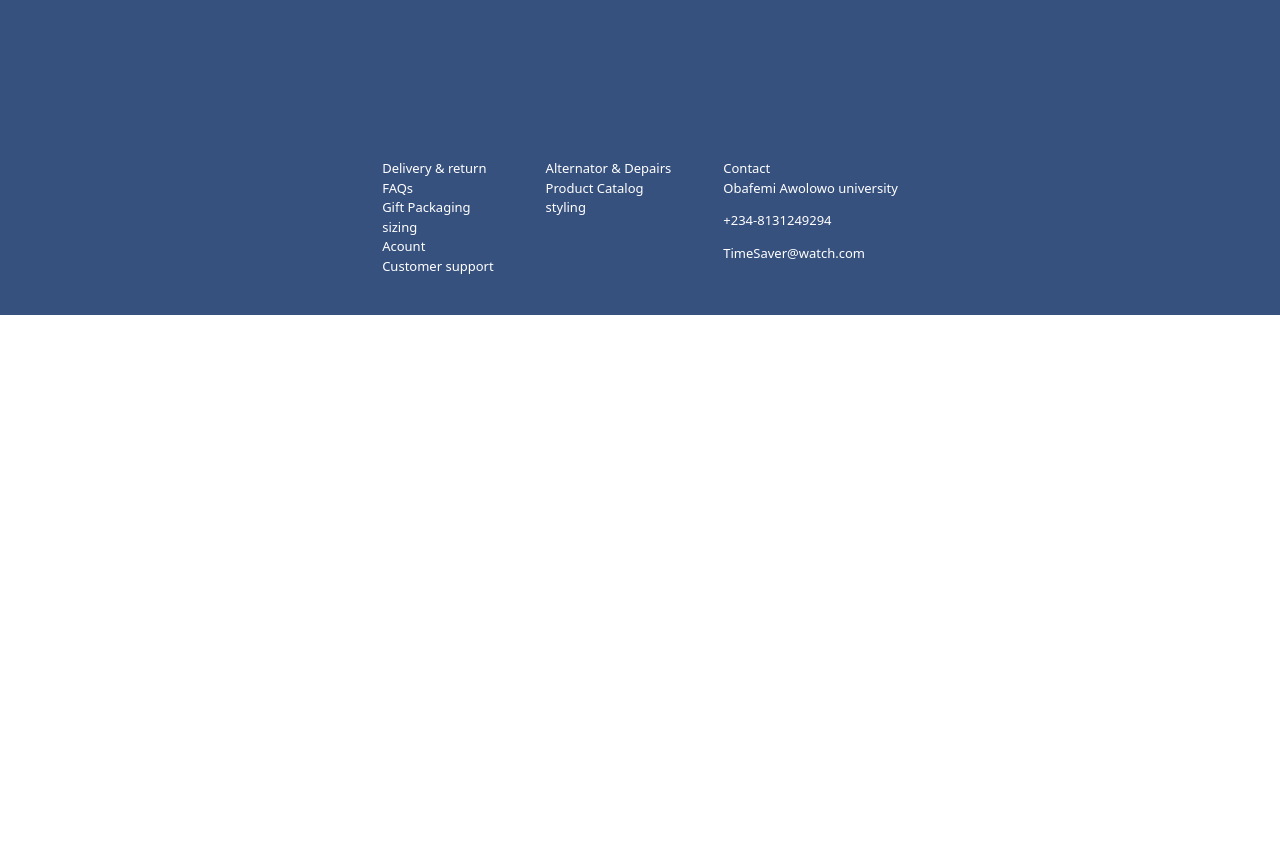
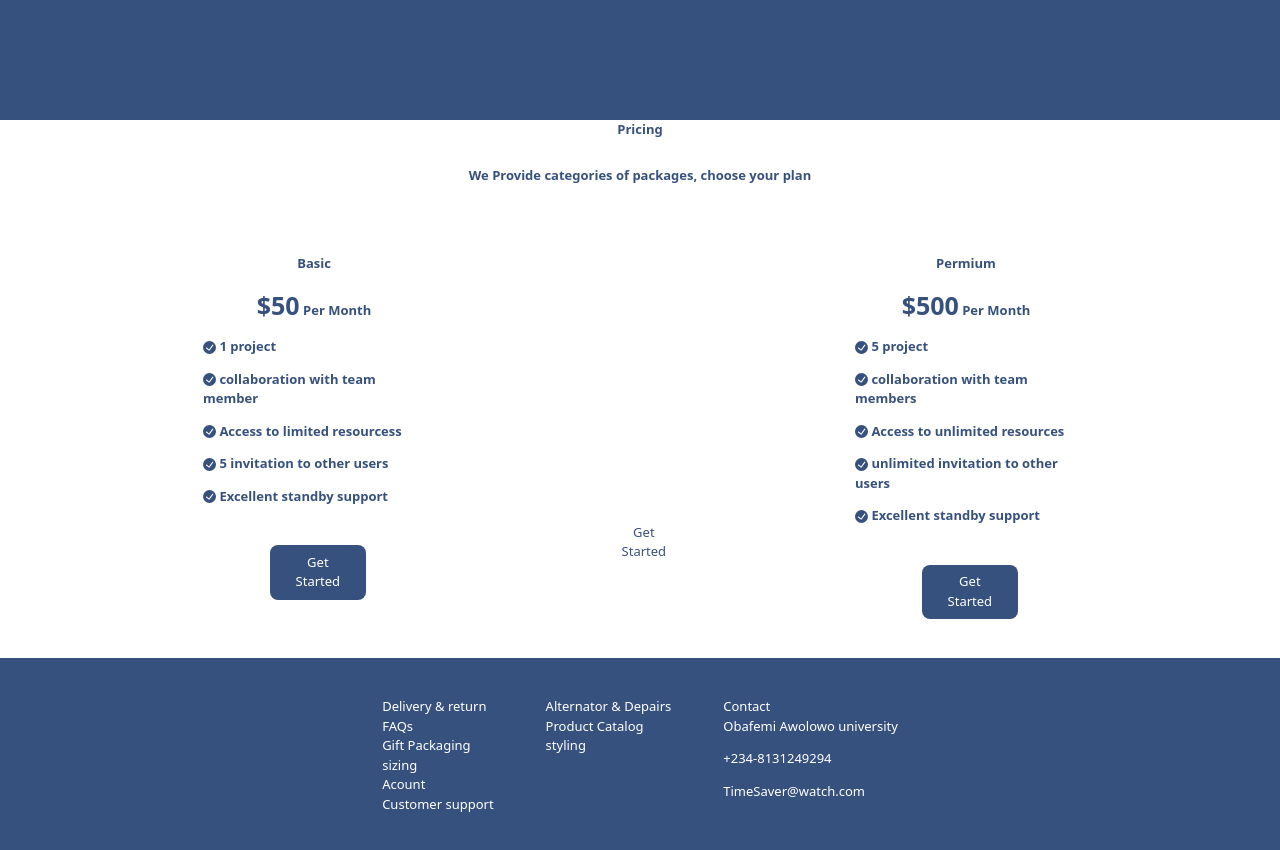
Before and after one commit to iceddrop/AdscampFrontend, a React (Create React App) app: page / in a window 1280 px wide. Shown: the part 680-1530 px from the top of the page. Before the commit the page ends 995 px from the top, so only its background shows below. Built offline with nearby package versions, Linux system fonts and the light colour scheme.

Commit message:
implement the price  componenet

```diff
--- a/package.json
+++ b/package.json
@@ -4,6 +4,7 @@
   "version": "0.1.0",
   "private": true,
   "dependencies": {
+    "@chakra-ui/icons": "^2.0.17",
     "@testing-library/jest-dom": "^5.16.5",
     "@testing-library/react": "^13.4.0",
     "@testing-library/user-event": "^13.5.0",
--- /dev/null
+++ b/src/components/priceComp/PriceCardAccess.js
@@ -0,0 +1,11 @@
+import React from 'react'
+import { CheckCircleIcon } from '@chakra-ui/icons'
+const PriceCardAccess = (props) => {
+  return (
+    <div style={{display: 'flex', flexDirection: "column", alignItems:"flex-start"}} >
+      {Object.values(props.obj1).map(Access => <p fontSize="16px" margin="6px 0"><CheckCircleIcon color={props.color}/> {Access}</p>)}
+    </div>
+  )
+}
+
+export default PriceCardAccess
--- /dev/null
+++ b/src/components/priceComp/Pricing.js
@@ -0,0 +1,17 @@
+import PricingCard from './PricingCard'
+
+const Pricing = () => {
+  return (
+    <div style={{display: "flex", fontSize:"20px", fontWeight:"bolder", flexDirection:"column"}} >
+    <p style={{color:"#37517e", textAlign:"center"}}>Pricing</p>
+    <p style={{color:"#37517e", margin:"1rem", fontSize:"1rem", textAlign:"center"}}>We Provide categories of packages, choose your plan </p>
+    <div style={{display: "flex", justifyContent:"center", gap:"2rem", alignItems:"center"}}>
+      <PricingCard color="#37517e" bg="white" title="Basic" price="$50" num={0} height="400px"/>
+      <PricingCard color="white" bg="#37517e" title="Standard" price="$200" height="460px" num={1}/>
+      <PricingCard color="#37517e" bg="white" title="Permium" price="$500" height="400px" num={2}/>
+    </div>
+    </div>
+  )
+}
+
+export default Pricing
--- /dev/null
+++ b/src/components/priceComp/PricingCard.js
@@ -0,0 +1,37 @@
+import PriceCardAccess from './PriceCardAccess'
+
+const PricingCard = (props) => {
+    const priceList = [
+        {
+          text1: "1 project",
+          text2: "collaboration with team member",
+          test3: "Access to limited resourcess",
+          test4: "5 invitation to other users",
+          test5: "Excellent standby support"
+        },
+        {
+            text1: "3 project",
+            text2: "collaboration with team members",
+            test3: "Access to unlimited resources",
+            test4: "10 invitation to other users",
+            test5: "Excellent standby support"
+          },
+          {
+            text1: "5 project",
+            text2: "collaboration with team members",
+            test3: "Access to unlimited resources",
+            test4: "unlimited invitation to other users",
+            test5: "Excellent standby support"
+          }
+    ]
+  return (
+    <div style={{padding:"2rem 3rem", boxShadow:"0px 4px 18px 0px rgb(0 0 0 / 30%);", width:"300px", height:props.height, color:props.color, bg:props.bg}}>
+      <p fontSize="20px" style={{textAlign:"center"}}>{props.title}</p>
+      <p style={{textAlign:"center"}}><strong style={{fontSize: "25px"}}>{props.price}</strong> Per Month</p>
+      <PriceCardAccess obj1={priceList[props.num]} style={{color:props.color}}/>
+      <button style={{margin:"2rem 30%", padding:".6rem 2rem", border:"0", borderRadius:"8px", backgroundColor:props.color, color:props.bg}}>Get Started</button>
+    </div>
+  )
+}
+
+export default PricingCard;
--- a/src/pages/home/Home.jsx
+++ b/src/pages/home/Home.jsx
@@ -2,6 +2,7 @@ import React from "react";
 import Footer from "../../components/footer/Footer";
 import Header from "../../components/header/Header";
 import Hero from "../../components/hero/Hero";
+import Pricing from "../../components/priceComp/Pricing";
 
 
 const Home = () =>{
@@ -9,6 +10,7 @@ const Home = () =>{
       <>
         <Header/>
         <Hero/>
+        <Pricing/>
         <Footer/>
       </>
     )
```
Also changed, not shown: 1 other file (tests, documents, lock files or other folders).
